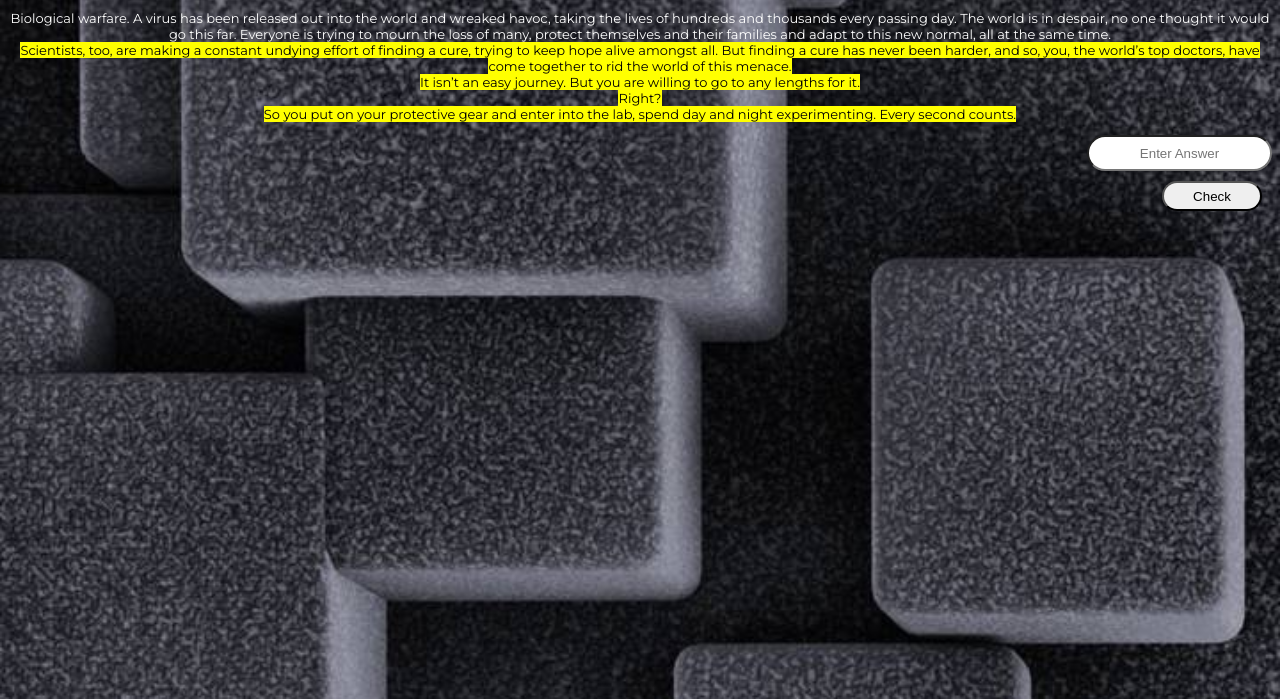
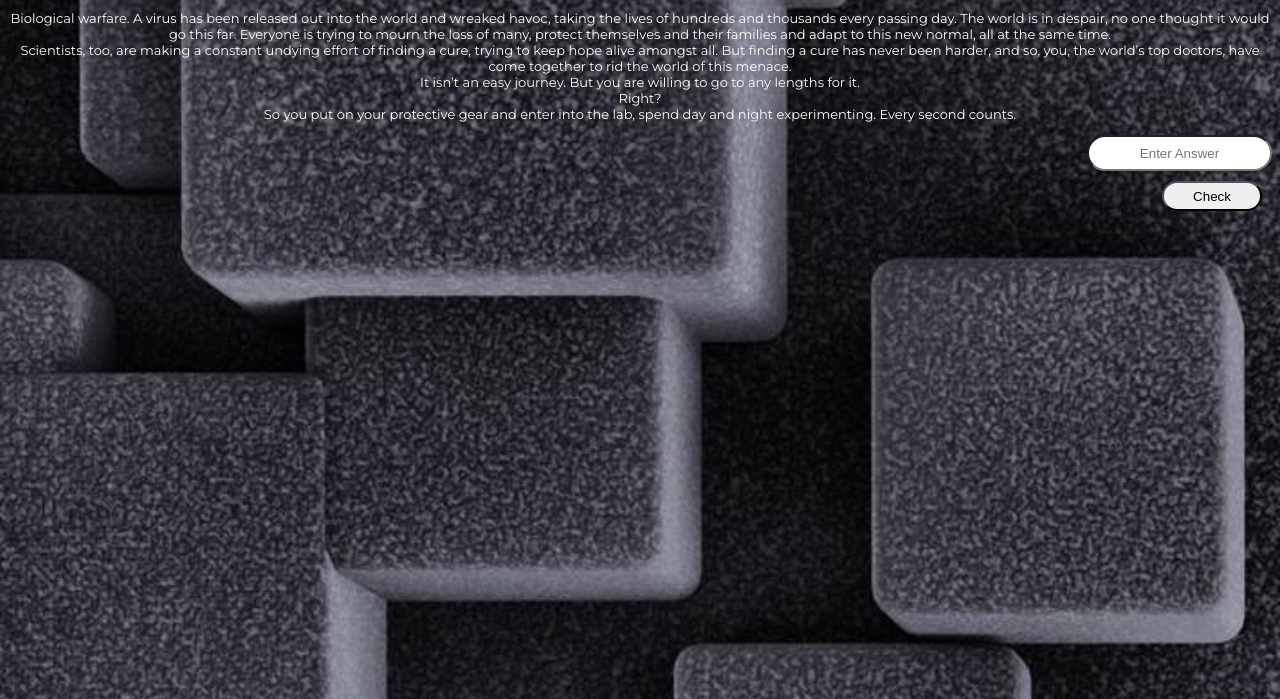
Before and after one commit to Alpha-30-creator/Scavenger-Hunt, a plain HTML site: page cure3301.html in a window 1280 px wide. Shown: the part 101-800 px from the top of the page. Drawn offline with Linux system fonts and the light colour scheme.

Commit message:
Update cure3301.html

```diff
--- a/cure3301.html
+++ b/cure3301.html
@@ -34,10 +34,10 @@
      wreaked havoc, taking the lives of hundreds and thousands every passing day. The world is in despair, no one thought it would
      go this far. Everyone is trying to mourn the loss of many, protect themselves and their families and adapt to this new normal,
      all at the same time.<br>
-     <mark>Scientists, too, are making a constant undying effort of finding a cure, trying to keep hope alive amongst all. But finding
+     Scientists, too, are making a constant undying effort of finding a cure, trying to keep hope alive amongst all. But finding
     a cure has never been harder, and so, you, the world’s top doctors, have come together to rid the world of this menace.<br>
     It isn’t an easy journey. But you are willing to go to any lengths for it.<br>Right?<br> So you put on your protective gear
-       and enter into the lab, spend day and night experimenting. Every second counts.</mark>
+       and enter into the lab, spend day and night experimenting. Every second counts.
   </p>
   <form>
     <input type="text" placeholder="Enter Answer" id="answer" autocomplete="off">
```
